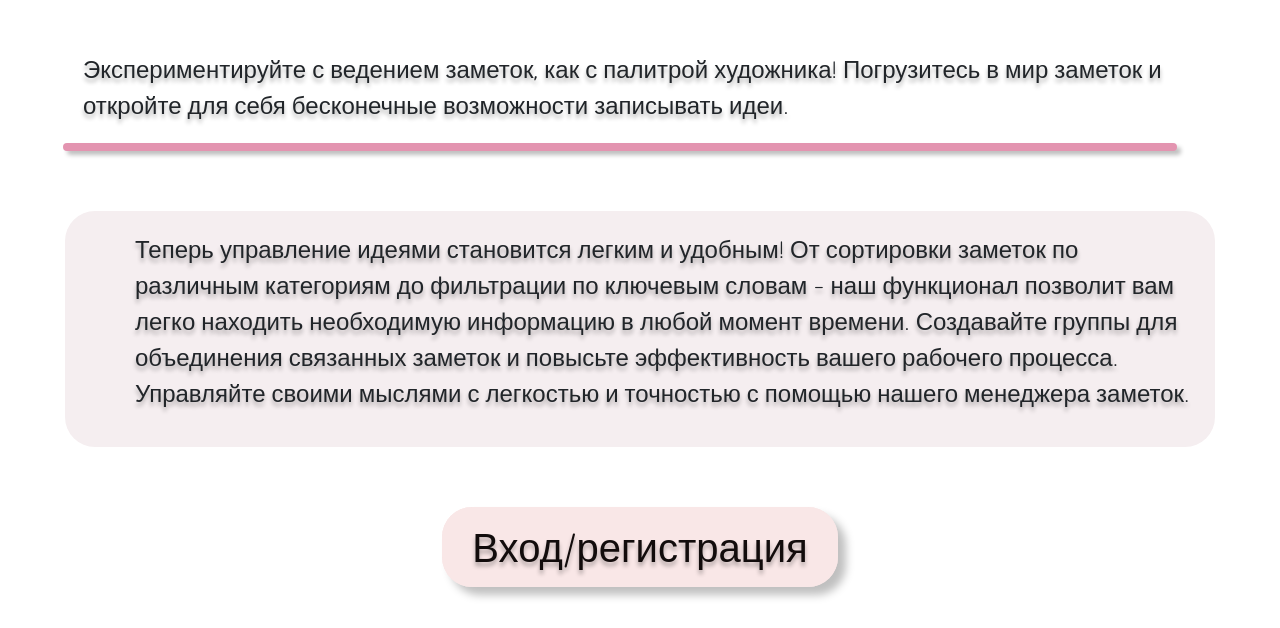
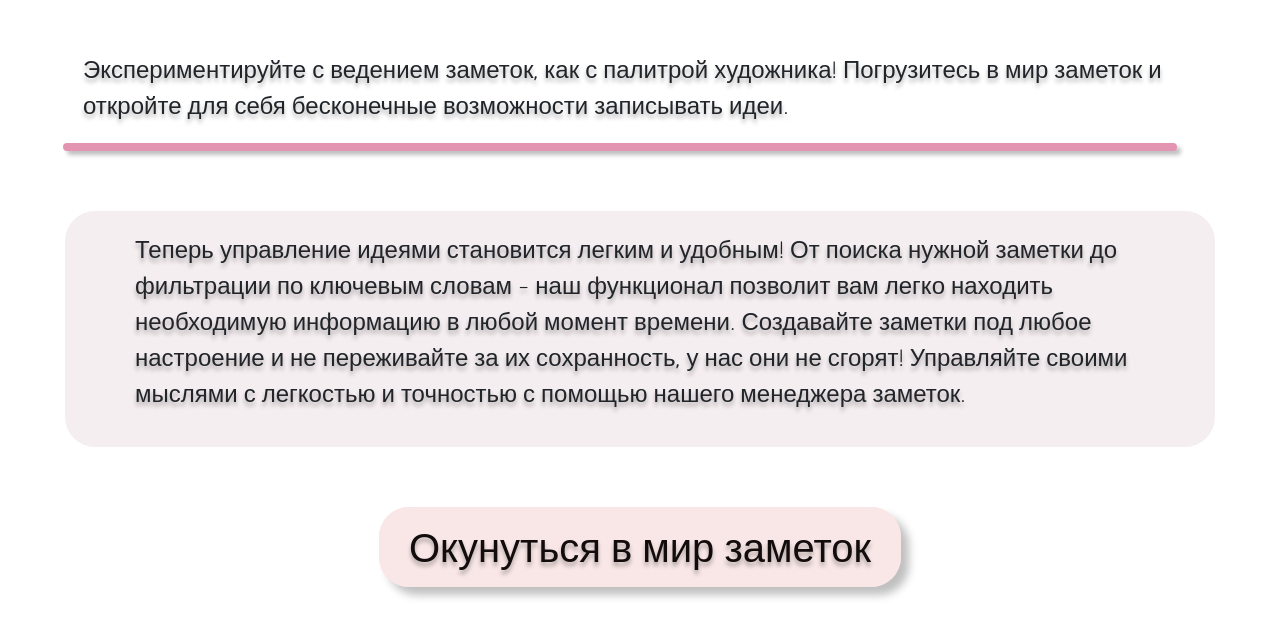
Before and after one commit to rupollya/rupollya.github.io, a website: page index.html in a window 1280 px wide. Shown: the part 1051-1679 px from the top of the page. Drawn offline with nearby package versions, Linux system fonts and the light colour scheme.

Commit message:
Update index.html

```diff
--- a/index.html
+++ b/index.html
@@ -22,10 +22,11 @@
         z-index: -1;
     }
 </style>
+
 <body>
     <video autoplay muted loop id="background-video">
         <source src="/static/fon.mp4" type="video/mp4">
-      </video>
+    </video>
     <div class="header">
         <nav class="navbar navbar-expand-lg" style="background-color: rgba(249, 231, 231, 1)">
             <div class="container">
@@ -138,20 +139,18 @@
                 <div class="text-container">
                     <div class="text-section text_block d-flex flex-direction-column align-items-center"
                         style="background-color: rgba(245, 238, 240, 1)">
-                        <p class="texte">Теперь управление идеями становится легким и удобным! От сортировки
-                            заметок по различным
-                            категориям
+                        <p class="texte">Теперь управление идеями становится легким и удобным! От поиска нужной заметки
                             до фильтрации по ключевым словам - наш функционал позволит вам легко находить необходимую
                             информацию
-                            в любой момент времени. Создавайте группы для объединения связанных заметок и повысьте
-                            эффективность
-                            вашего рабочего процесса. Управляйте своими мыслями с легкостью и точностью с помощью нашего
+                            в любой момент времени. Создавайте заметки под любое настроение и не переживайте за их
+                            сохранность, у нас они не сгорят! Управляйте своими мыслями с легкостью и точностью с помощью
+                            нашего
                             менеджера заметок.
                         </p>
                     </div>
                     <div class="conatiner ">
                         <button class="glow-on-hover zaz row m-auto mb-2"
-                            onclick="window.location.href='vhod.html'">Вход/регистрация</button>
+                            onclick="window.location.href='vhod.html'">Окунуться в мир заметок</button>
                     </div>
                 </div>
             </div>
```
